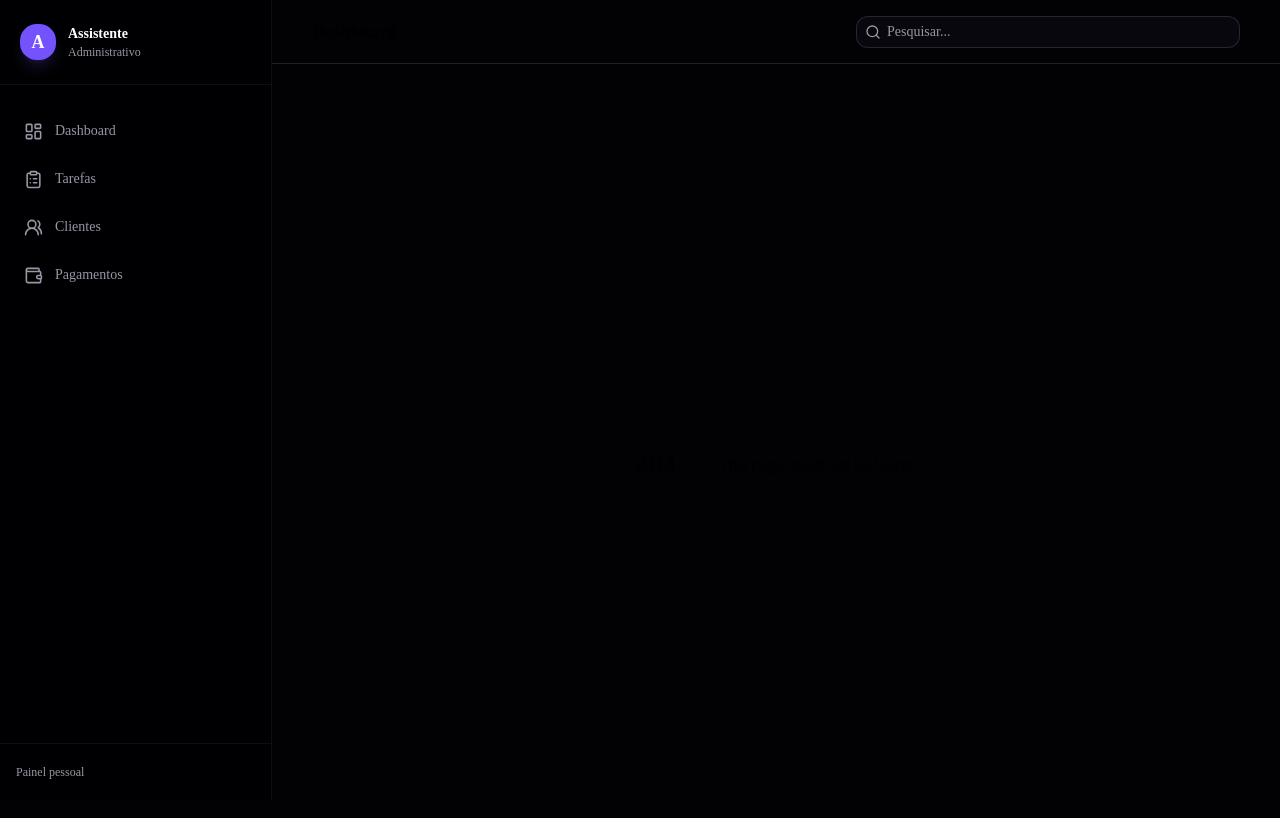
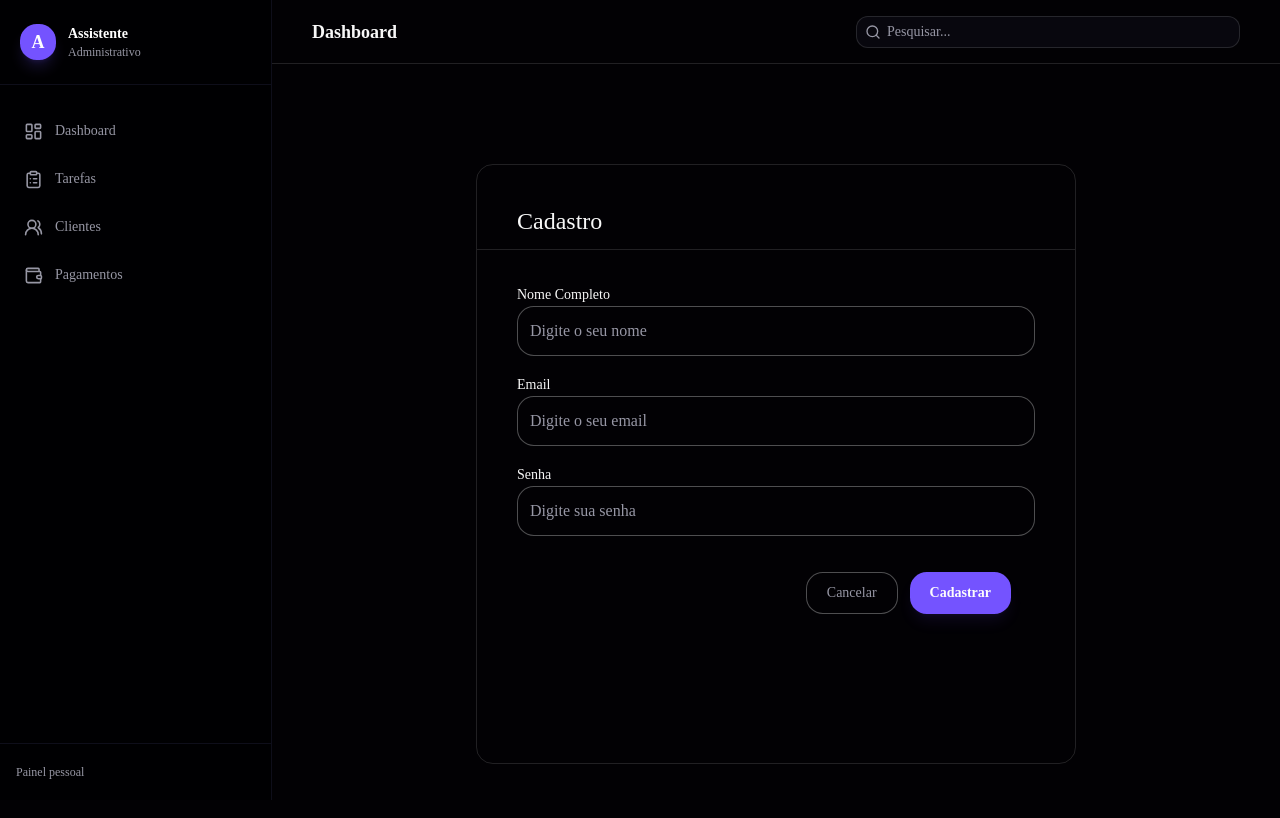
Before and after one commit to lucaspks42/GerenciadorDeEmpresa, a Next.js app: page /cadastro in a window 1280 px wide. Before the commit this address had no page. Shown: the top 818 px of the page. Built offline with nearby package versions, Linux system fonts and the light colour scheme.

Commit message:
Criação da pagina de cadastro

```diff
--- /dev/null
+++ b/app/api/auth/cadastro/route.ts
@@ -0,0 +1,61 @@
+import db from "@/lib/db";
+import bcrypt from "bcryptjs";
+
+export async function POST(request: Request) {
+  try {
+    const dados = await request.json();
+
+    const { nome, email, senha } = dados;
+
+    if (!nome || !email || !senha) {
+      return Response.json(
+        {
+          erro: "Preencha todos os campos",
+        },
+        { status: 400 },
+      );
+    }
+
+    const usuarioExistente = db
+      .prepare("SELECT id FROM usuarios WHERE email = ?")
+      .get(email);
+
+    if (usuarioExistente) {
+      return Response.json(
+        {
+          erro: "Este e-mail já está cadastrado",
+        },
+        { status: 409 },
+      );
+    }
+
+    const senhaHash = await bcrypt.hash(senha, 10);
+
+    const resultado = db
+      .prepare(
+        `
+          INSERT INTO usuarios
+          (nome, email, senha)
+          VALUES (?, ?, ?)
+        `,
+      )
+      .run(nome, email, senhaHash);
+
+    return Response.json(
+      {
+        mensagem: "Usuário cadastrado com sucesso",
+        id: Number(resultado.lastInsertRowid),
+      },
+      { status: 201 },
+    );
+  } catch (erro) {
+    console.error("Erro ao cadastrar usuário:", erro);
+
+    return Response.json(
+      {
+        erro: "Erro interno ao cadastrar usuário",
+      },
+      { status: 500 },
+    );
+  }
+}
--- /dev/null
+++ b/app/cadastro/page.tsx
@@ -0,0 +1,137 @@
+"use client";
+
+import { event } from "next/dist/build/output/log";
+import { FormEvent, useState } from "react";
+
+export default function Cadastro() {
+  const [nome, setNome] = useState("");
+  const [email, setEmail] = useState("");
+  const [senha, setSenha] = useState("");
+  const [mensagem, setMensagem] = useState("");
+
+  async function cadastrar(event: FormEvent) {
+    event.preventDefault();
+
+    setMensagem("");
+
+    const resposta = await fetch("/api/auth/cadastro", {
+      method: "POST",
+      headers: {
+        "Content-Type": "application/json",
+      },
+      body: JSON.stringify({
+        nome,
+        email,
+        senha,
+      }),
+    });
+
+    const dados = await resposta.json();
+
+    if (!resposta.ok) {
+      setMensagem(dados.erro);
+      return;
+    }
+
+    setMensagem(dados.mensagem);
+
+    setNome("");
+    setEmail("");
+    setSenha("");
+  }
+
+  const classeInput = `
+        border
+        border-white/30
+        bg-background
+        text-foreground
+        placeholder:text-muted-foreground
+        rounded-xl
+        p-3
+        outline-none
+        transition-all
+        focus:border-primary
+        focus:ring-2
+        focus:ring-primary/20
+        w-full
+    `;
+
+  return (
+    <main>
+      <div className="flex min-h-screen items-center justify-center">
+        <form
+          onSubmit={cadastrar}
+          className="h-150 w-150 border border-border rounded-xl px-10 py-10 flex-col flex gap-8 "
+        >
+          <header className="-mx-10 w-auto border-b border-border px-10 pb-3 text-2xl">
+            Cadastro
+          </header>
+          <div className="flex flex-col gap-4">
+            <div>
+              <label className="text-sm">Nome Completo</label>
+              <input
+                type="text"
+                value={nome}
+                placeholder="Digite o seu nome"
+                className={classeInput}
+                onChange={(event) => setNome(event.target.value)}
+              />
+            </div>
+            <div>
+              <label className="text-sm">Email</label>
+              <input
+                type="text"
+                value={email}
+                placeholder="Digite o seu email"
+                className={classeInput}
+                onChange={(event) => setEmail(event.target.value)}
+              />
+            </div>
+            <div>
+              <label className="text-sm">Senha</label>
+              <input
+                type="password"
+                value={senha}
+                placeholder="Digite sua senha"
+                className={classeInput}
+                onChange={(event) => setSenha(event.target.value)}
+              />
+            </div>
+            <div className="flex gap-3 justify-end py-5 px-6     border-white/30">
+              <button
+                className="              border
+              border-white/30
+              bg-background
+              hover:bg-accent
+              text-muted-foreground
+              hover:text-foreground
+              transition-colors
+              rounded-xl
+              px-5
+              py-2.5
+              text-sm"
+              >
+                Cancelar
+              </button>
+              <button
+                className="              bg-primary
+              hover:bg-primary/85
+              text-primary-foreground
+              transition-colors
+              rounded-xl
+              px-5
+              py-2.5
+              text-sm
+              font-semibold
+              shadow-lg
+              shadow-primary/10"
+              >
+                Cadastrar
+              </button>
+            </div>
+          </div>
+        </form>
+      </div>
+    </main>
+  );
+}
```
Also changed, not shown: 1 other file (tests, documents, lock files or other folders).
